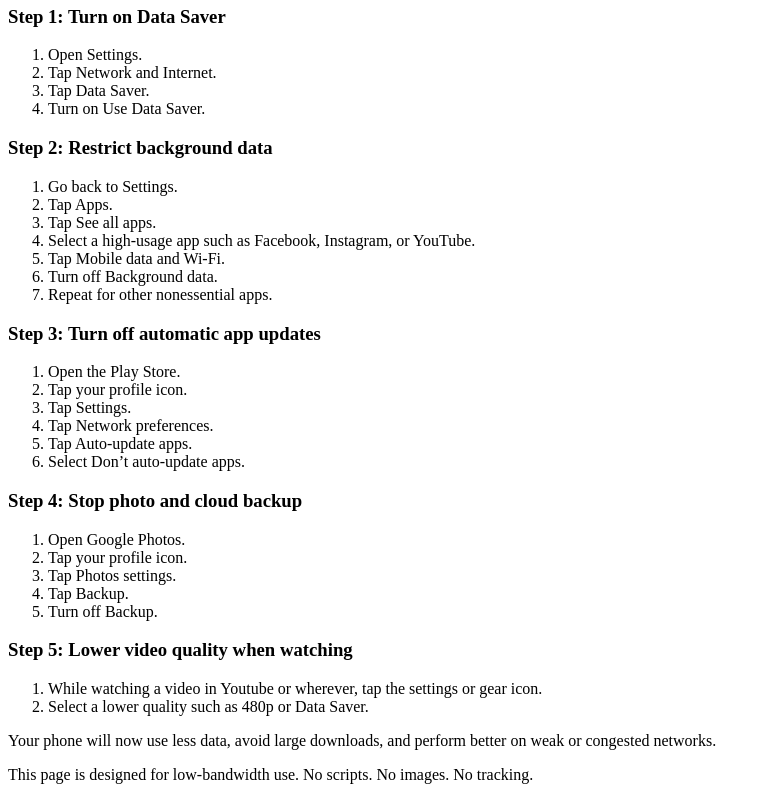
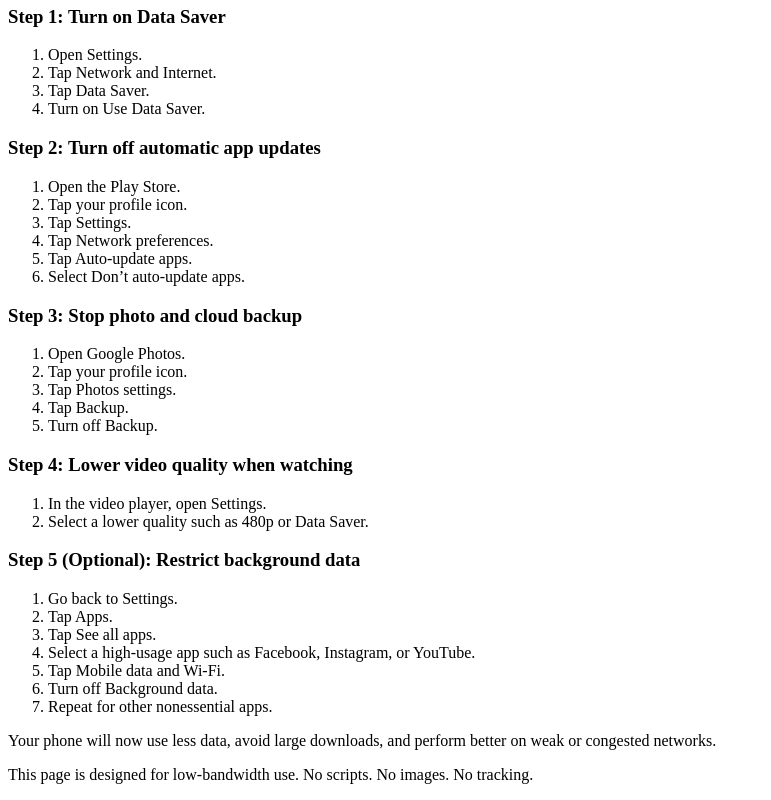
Before and after one commit to cqueern/bad-network-mode, a plain HTML site: page index.html in a window 1280 px wide. Shown: the part 831-1631 px from the top of the page, without its empty margins (0-771 px from the left). Drawn offline with Linux system fonts and the light colour scheme.

Commit message:
Update steps for managing data usage in index.html for Android

```diff
--- a/index.html
+++ b/index.html
@@ -149,7 +149,32 @@
         <li>Turn on Use Data Saver.</li>
       </ol>
 
-      <h3>Step 2: Restrict background data</h3>
+      <h3>Step 2: Turn off automatic app updates</h3>
+      <ol>
+        <li>Open the Play Store.</li>
+        <li>Tap your profile icon.</li>
+        <li>Tap Settings.</li>
+        <li>Tap Network preferences.</li>
+        <li>Tap Auto-update apps.</li>
+        <li>Select Don’t auto-update apps.</li>
+      </ol>
+
+      <h3>Step 3: Stop photo and cloud backup</h3>
+      <ol>
+        <li>Open Google Photos.</li>
+        <li>Tap your profile icon.</li>
+        <li>Tap Photos settings.</li>
+        <li>Tap Backup.</li>
+        <li>Turn off Backup.</li>
+      </ol>
+
+      <h3>Step 4: Lower video quality when watching</h3>
+      <ol>
+        <li>In the video player, open Settings.</li>
+        <li>Select a lower quality such as 480p or Data Saver.</li>
+      </ol>
+
+      <h3>Step 5 (Optional): Restrict background data</h3>
       <ol>
         <li>Go back to Settings.</li>
         <li>Tap Apps.</li>
@@ -160,30 +185,6 @@
         <li>Repeat for other nonessential apps.</li>
       </ol>
 
-      <h3>Step 3: Turn off automatic app updates</h3>
-      <ol>
-        <li>Open the Play Store.</li>
-        <li>Tap your profile icon.</li>
-        <li>Tap Settings.</li>
-        <li>Tap Network preferences.</li>
-        <li>Tap Auto-update apps.</li>
-        <li>Select Don’t auto-update apps.</li>
-      </ol>
-
-      <h3>Step 4: Stop photo and cloud backup</h3>
-      <ol>
-        <li>Open Google Photos.</li>
-        <li>Tap your profile icon.</li>
-        <li>Tap Photos settings.</li>
-        <li>Tap Backup.</li>
-        <li>Turn off Backup.</li>
-      </ol>
-
-      <h3>Step 5: Lower video quality when watching</h3>
-      <ol>
-        <li>While watching a video in Youtube or wherever, tap the settings or gear icon.</li>
-        <li>Select a lower quality such as 480p or Data Saver.</li>
-      </ol>
     </section>
 
   </main>
```
